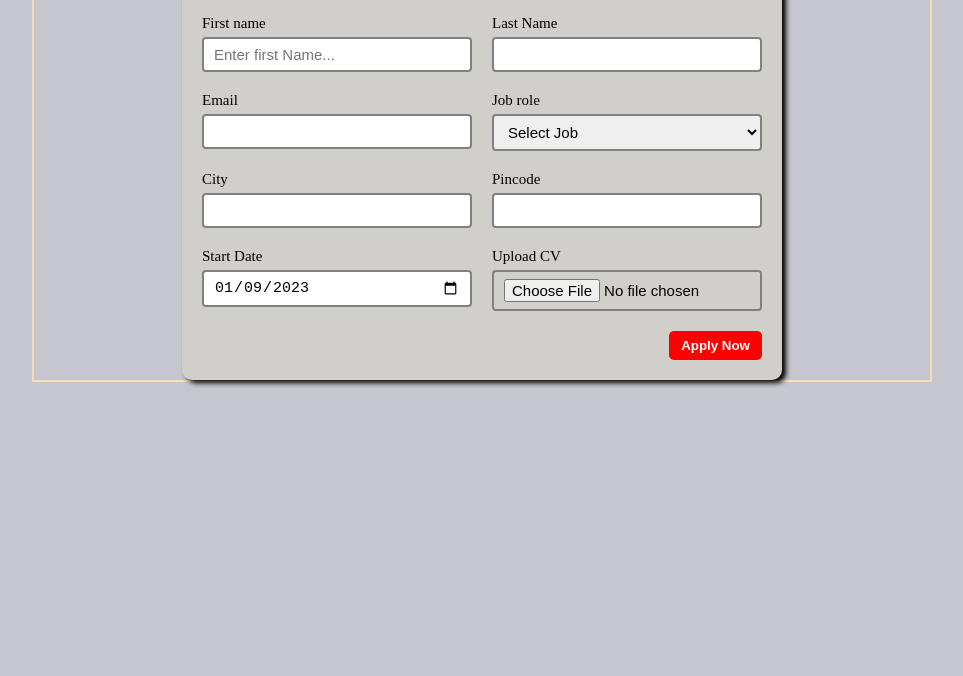
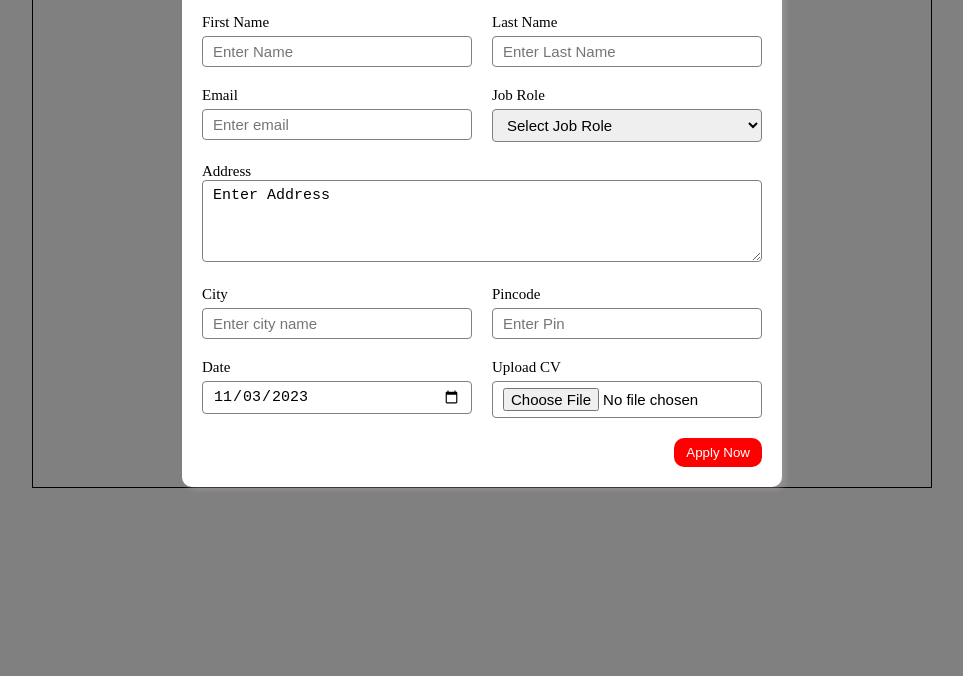
Before and after one commit to jit66/HTML-CSS-Projects, a plain HTML site: page Job Application form/index.html in a window 1280 px wide. Shown: the part 124-800 px from the top of the page, without its empty margins (158-1121 px from the left). Drawn offline with Linux system fonts and the light colour scheme.

Commit message:
job apply prac

```diff
--- a/Job Application form/index.html
+++ b/Job Application form/index.html
@@ -1,114 +1,94 @@
 <!DOCTYPE html>
 <html lang="en">
   <head>
-  <meta charset="UTF-8">
-  <meta http-equiv="X-UA-Compatible" content="IE=edge">
-  <meta name="viewport" content="width=device-width, initial-scale=1.0">
+    <meta charset="UTF-8" />
+    <meta http-equiv="X-UA-Compatible" content="IE=edge" />
+    <meta name="viewport" content="width=device-width, initial-scale=1.0" />
     <title>Job form</title>
-  <link rel="stylesheet" href="style.css">
+    <link rel="stylesheet" href="style.css" />
   </head>
   <body>
-  <!-- <div class="container">
-    <header>Job Application (web)</header>
-    <form action="" class="content">
-      <label for="">First Name</label>
-      <input type="text">
-
-      <label for="">Last Name</label>
-      <input type="text">
-
-      <label for="">Email</label>
-      <input type="email">
-
-      <label for="">Job Role</label>
-      <select name="" id="">
-        <option value="">Frontend</option>
-        <option value="">Backend</option>
-        <option value="">DB</option>
-        <option value="">Tester</option>
-      </select>
-
-      <label for="">Address</label>
-      <textarea name="" id="" cols="30" rows="10"></textarea>
-
-      <label for="">City</label>
-      <input type="text">
-
-      <label for="">Pincode</label>
-      <input type="number">
-
-      <label for="">Date</label>
-      <input type="date" name="" id="">
-
-      <label for="">Upload</label>
-      <input type="file" name="" id="">
-
-      <button>Apply Now</button>
-
-    </form>
-  </div> -->
-
     <div class="container">
       <div class="apply-box">
-      <h1>Job Application <span class="title-small">(web)</span></h1>
+        <h1>Job Application <span class="title-small">(Web)</span></h1>
         <form action="">
           <div class="form-container">
             <div class="form-control">
-            <label for="first-name">First name</label>
-            <input id="first-name" type="text" placeholder="Enter first Name...">
+              <label for="first-name">First Name</label>
+              <input
+                id="first-name"
+                name="first-name"
+                placeholder="Enter Name"
+                type="text"
+              />
             </div>
-
             <div class="form-control">
-            <label for="">Last Name</label>
-            <input type="text">
+              <label for="last-name">Last Name</label>
+              <input
+                id="last-name"
+                name="last-name"
+                placeholder="Enter Last Name"
+                type="text"
+              />
             </div>
-
             <div class="form-control">
-            <label for="">Email</label>
-            <input type="email">
+              <label for="first-name">Email</label>
+              <input
+                id="email"
+                name="email"
+                placeholder="Enter email"
+                type="email"
+              />
             </div>
-
             <div class="form-control">
-            <label for="job-role">Job role</label>
-            <select name="" id="job-role">
-              <option value="">Select Job</option>
-              <option value="front">Front</option>
-              <option value="back">Backend</option>
-              <option value="qa">QA</option>
+              <label for="job-role">Job Role</label>
+            <select name="job-role" id="job-role">
+              <option value="">Select Job Role</option>
+              <option value="front">Frontend</option>
+              <option value="backend">Backend</option>
+              <option value="test">Testing</option>
             </select>
             </div>
-
-          <!-- <div class="textArea-control">
-            <label for="add">Address</label>
-
-            <textarea name="" id="add" cols="50" rows="4"></textarea>
-          </div> -->
-
+            <div class="textArea-control">
+              <label for="addr">Address</label>
+              <textarea name="addr" id="addr" cols="50" rows="4">Enter Address</textarea>
+            </div>
             <div class="form-control">
               <label for="city">City</label>
-            <input type="text" name="" id="city">
+              <input
+                id="city"
+                name="city"
+                placeholder="Enter city name"
+                type="text"
+              />
             </div>
-
             <div class="form-control">
               <label for="pin">Pincode</label>
-            <input type="number" name="" id="pin">
+              <input
+                id="pin"
+                name="pin"
+                placeholder="Enter Pin"
+                type="number"
+              />
             </div>
-
             <div class="form-control">
-            <label for="date">Start Date</label>
-            <input value="2023-01-09" type="date" name="" id="date">
+              <label for="date">Date</label>
+              <input
+                id="date"
+                name="date"
+                type="date"
+                value="2023-11-03"
+              />
           </div>
-
           <div class="form-control">
             <label for="file">Upload CV</label>
             <input type="file" name="" id="file">
           </div>
+
         </div>
-        <div class="button-container">
+          <div class="btn-container">
             <button type="submit">Apply Now</button>
-        </div>
         </form>
-
       </div>
     </div>
   </body>
--- a/Job Application form/style.css
+++ b/Job Application form/style.css
@@ -1,27 +1,29 @@
 *{
-    box-sizing: border-box;
     margin: 0;
     padding: 0;
+    box-sizing: border-box;
 }
+
 body{
-    background-color: rgb(198, 198, 206);
+    background-color: grey;
 }
+
 .container{
-    max-width: 900px;
-    margin: 0 auto;
-    border: 2px solid wheat;
-    /* background-color: gray; */
+    max-width:900px;
+    margin:0 auto;
+    border: 1px solid black;
+
 }
+
 .apply-box{
     max-width: 600px;
     padding: 20px;
-    background-color: rgb(209, 207, 203);
+    background-color: white;
     margin: 0 auto;
     margin-top: 50px;
-    box-shadow: 4px 3px 5px rgba(1, 1, 3, 4);
+    box-shadow: 4px 3px 5px rgba(186, 167, 167, 0.4);
     border-radius: 10px;
 }
-
 .title-small{
     font-size: 20px;
 }
@@ -43,51 +45,50 @@ label{
     margin-bottom: 5px;
 }
 
-input ,select ,textarea{
-    padding: 7px 10px;
-    border: 2px solid gray;
+input,select,textarea{
+    padding: 6px 10px;
+    border: 1px solid grey;
     border-radius: 4px;
     font-size: 15px;
 }
 
 input:focus{
-    outline-color: red
+    outline-color: red;
 }
 
-.button-container{
+.btn-container{
     display: flex;
-    justify-content: end;
+    justify-content: flex-end;
     margin-top: 20px;
 }
 
 button{
     background-color: red;
-    border:transparent solid 2px;
-    padding: 5px 10px;
-    font-weight: bold;
+    border: transparent solid 2px;
+    padding: 5px 10px ;
     color: white;
-    border-radius: 5px;
+    border-radius: 10px;
     transition: 0.3s ease-in;
 }
 
 button:hover{
-    transition: 0.3s ease-out;
     background-color: grey;
     border: 2px solid red;
     color: black;
+    transition: 0.3s ease-out;
     cursor: pointer;
+
 }
 
 .textArea-control{
-    grid-column: 1/span 2;
+    grid-column: 1 / span 2;
 }
-
 .textArea-control textarea{
     width: 100%;
 }
 
-@media (max-width:464px){
-    /* .textArea-control{
-        grid-column: 1/span 1;
-    } */
+@media(max-width:461px){
+    .textArea-control{
+        grid-column: 1 / span 1;
+    }
 }
```
Lines whose indentation alone changed are shown as unchanged.
